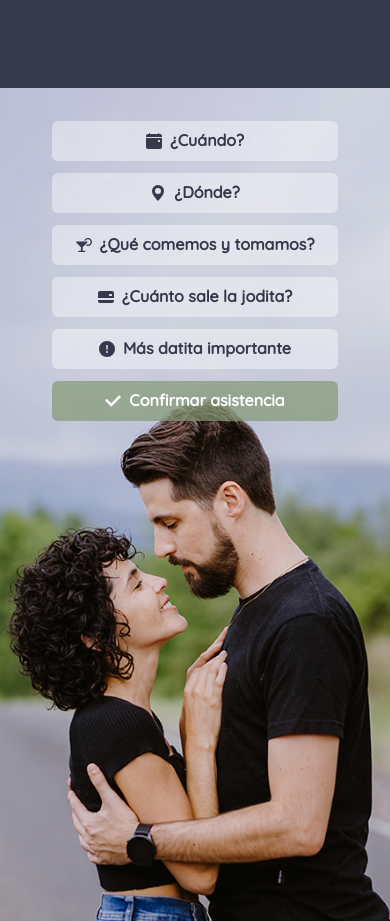
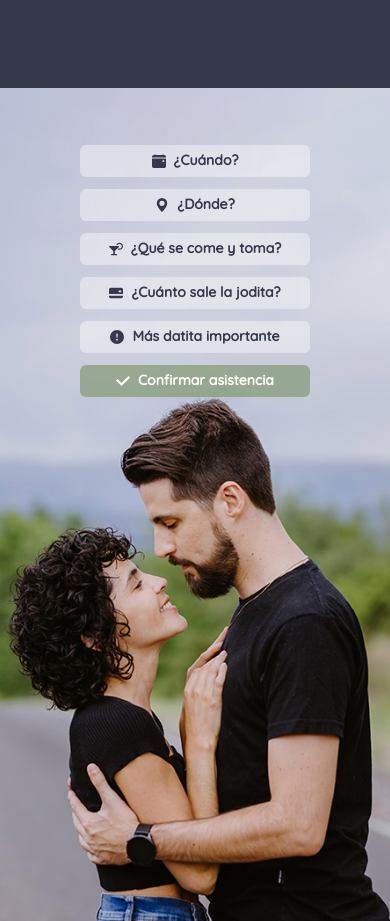
Before and after one commit to NicoPicotto/Picotzilda-Web, a React (Create React App) app: page / in a window 390 px wide. Shown: the part 1600-2521 px from the top of the page. Built offline with nearby package versions, Linux system fonts and the light colour scheme; a web font is replaced by a local one.

Commit message:
responsive botones de evento

```diff
--- a/src/Components/Evento/EventoLanding.js
+++ b/src/Components/Evento/EventoLanding.js
@@ -44,7 +44,8 @@ const EventoLanding = () => {
 				<ModalDatita />
 				<Button
 					leftIcon={<CheckIcon />}
-					w='75%'
+					size={isDesktop ? "md" : "sm"}
+					w={isDesktop ? '75%' : "60%"}
 					as='a'
 					bgColor='rgba(132, 153, 116, 0.7)'
 					_hover={{ bg: 'rgba(132, 153, 116)' }}
--- a/src/Components/Modales/ModalComida.js
+++ b/src/Components/Modales/ModalComida.js
@@ -9,6 +9,7 @@ import {
 	useDisclosure,
 	Text,
 	Flex,
+	useMediaQuery
 } from '@chakra-ui/react';
 import { BiDrink } from 'react-icons/bi';
 import { FaCocktail } from 'react-icons/fa';
@@ -20,12 +21,14 @@ const ModalComida = () => {
 
 	const { isOpen, onOpen, onClose } = useDisclosure();
 	const [overlay, setOverlay] = useState(<OverlayOne />);
+	const [isDesktop] = useMediaQuery('(min-width: 600px)');
 
 	return (
 		<>
 			<Button
 				leftIcon={<FaCocktail />}
-				w="75%"
+				size={isDesktop ? 'md' : 'sm'}
+				w={isDesktop ? '75%' : '60%'}
 				bgColor="rgba(255, 255, 255, 0.4)"
 				_hover={{bg: "rgba(255, 255, 255, 0.6)"}}
 				color='color.gris'
@@ -37,7 +40,7 @@ const ModalComida = () => {
 					onOpen();
 				}}
 			>
-				¿Qué comemos y tomamos?
+				¿Qué se come y toma?
 			</Button>
 			<Modal isCentered isOpen={isOpen} onClose={onClose}>
 				{overlay}
@@ -91,7 +94,7 @@ const ModalComida = () => {
 							color='color.gris'
 							textAlign='center'
 						>
-							• Strudel de hongos
+							• Strudel de hongos.
 						</Text>
 						<Text
 							fontFamily='fonts.secundaria'
@@ -100,7 +103,24 @@ const ModalComida = () => {
 							textAlign='center'
 							marginBottom={3}
 						>
-							• Bife de chorizo
+							• Bife de chorizo con salsa gremolata.
+						</Text>
+						<Flex justifyContent='center'>
+							<Divider
+								borderColor='color.gris'
+								opacity={0.3}
+								marginBottom={3}
+								w='50%'
+							/>
+						</Flex>
+						<Text
+							fontFamily='fonts.secundaria'
+							fontSize='sm'
+							color='color.gris'
+							textAlign='center'
+							marginBottom={3}
+						>
+							De postre un rico cremoso de maracuyá.
 						</Text>
 						<Flex justifyContent='center'>
 							<Divider
--- a/src/Components/Modales/ModalCuando.js
+++ b/src/Components/Modales/ModalCuando.js
@@ -9,6 +9,7 @@ import {
 	useDisclosure,
 	Text,
 	Flex,
+	useMediaQuery,
 } from '@chakra-ui/react';
 import { BsCalendar2Event, BsFillCalendarEventFill } from 'react-icons/bs';
 
@@ -19,14 +20,16 @@ const ModalCuando = () => {
 
 	const { isOpen, onOpen, onClose } = useDisclosure();
 	const [overlay, setOverlay] = useState(<OverlayOne />);
+	const [isDesktop] = useMediaQuery('(min-width: 600px)');
 
 	return (
 		<>
 			<Button
 				leftIcon={<BsFillCalendarEventFill />}
-				w="75%"
-				bgColor="rgba(255, 255, 255, 0.4)"
-				_hover={{bg: "rgba(255, 255, 255, 0.6)"}}
+				size={isDesktop ? 'md' : 'sm'}
+				w={isDesktop ? '75%' : '60%'}
+				bgColor='rgba(255, 255, 255, 0.4)'
+				_hover={{ bg: 'rgba(255, 255, 255, 0.6)' }}
 				color='color.gris'
 				fontFamily='fonts.secundaria'
 				marginBottom={3}
--- a/src/Components/Modales/ModalDatita.js
+++ b/src/Components/Modales/ModalDatita.js
@@ -9,7 +9,7 @@ import {
 	useDisclosure,
 	Text,
 	Flex,
-	useMediaQuery
+	useMediaQuery,
 } from '@chakra-ui/react';
 import {
 	BsFillExclamationCircleFill,
@@ -23,14 +23,16 @@ const ModalDatita = () => {
 
 	const { isOpen, onOpen, onClose } = useDisclosure();
 	const [overlay, setOverlay] = useState(<OverlayOne />);
+	const [isDesktop] = useMediaQuery('(min-width: 600px)');
 
 	return (
 		<>
 			<Button
 				leftIcon={<BsFillExclamationCircleFill />}
-				w="75%"
-				bgColor="rgba(255, 255, 255, 0.4)"
-				_hover={{bg: "rgba(255, 255, 255, 0.6)"}}
+				size={isDesktop ? 'md' : 'sm'}
+				w={isDesktop ? '75%' : '60%'}
+				bgColor='rgba(255, 255, 255, 0.4)'
+				_hover={{ bg: 'rgba(255, 255, 255, 0.6)' }}
 				color='color.gris'
 				fontFamily='fonts.secundaria'
 				marginBottom={3}
@@ -68,7 +70,10 @@ const ModalDatita = () => {
 							textAlign='center'
 							marginBottom={3}
 						>
-							El mayor de nuestros deseos es que todos podamos disfrutar de este día al máximo y sin preocupaciones, por lo que tomamos la decisión que sea un evento <Text as='b'>sólo para adultos</Text> (sin niños).
+							El mayor de nuestros deseos es que todos podamos disfrutar de este
+							día al máximo y sin preocupaciones, por lo que tomamos la decisión
+							que sea un evento <Text as='b'>sólo para adultos</Text> (sin
+							niños).
 						</Text>
 						<Flex justifyContent='center'>
 							<Divider
@@ -84,7 +89,9 @@ const ModalDatita = () => {
 							color='color.gris'
 							textAlign='center'
 						>
-							Si bien el código de vestimenta es <Text as='b'>elegante sport</Text>, no tengas miedo de llevar calzado cómodo para tirar los prohibidos.
+							Si bien el código de vestimenta es{' '}
+							<Text as='b'>elegante sport</Text>, no tengas miedo de llevar
+							calzado cómodo para tirar los prohibidos.
 						</Text>
 					</ModalBody>
 				</ModalContent>
--- a/src/Components/Modales/ModalDonde.js
+++ b/src/Components/Modales/ModalDonde.js
@@ -9,10 +9,11 @@ import {
 	useDisclosure,
 	Text,
 	Flex,
+	useMediaQuery,
 } from '@chakra-ui/react';
 import { BsGeoAltFill } from 'react-icons/bs';
-import {CiLocationOn} from "react-icons/ci"
-import {FiMap} from "react-icons/fi"
+import { CiLocationOn } from 'react-icons/ci';
+import { FiMap } from 'react-icons/fi';
 
 const ModalDonde = () => {
 	const OverlayOne = () => (
@@ -21,14 +22,16 @@ const ModalDonde = () => {
 
 	const { isOpen, onOpen, onClose } = useDisclosure();
 	const [overlay, setOverlay] = useState(<OverlayOne />);
+	const [isDesktop] = useMediaQuery('(min-width: 600px)');
 
 	return (
 		<>
 			<Button
 				leftIcon={<BsGeoAltFill />}
-				w="75%"
-				bgColor="rgba(255, 255, 255, 0.4)"
-				_hover={{bg: "rgba(255, 255, 255, 0.6)"}}
+				size={isDesktop ? 'md' : 'sm'}
+				w={isDesktop ? '75%' : '60%'}
+				bgColor='rgba(255, 255, 255, 0.4)'
+				_hover={{ bg: 'rgba(255, 255, 255, 0.6)' }}
 				color='color.gris'
 				fontFamily='fonts.secundaria'
 				marginBottom={3}
@@ -100,7 +103,6 @@ const ModalDonde = () => {
 								as='a'
 								target='_blank'
 								href='https://goo.gl/maps/X9SkHFPYgARFpxd17'
-
 							>
 								Abrir en Maps
 							</Button>
--- a/src/Components/Modales/ModalPago.js
+++ b/src/Components/Modales/ModalPago.js
@@ -9,6 +9,7 @@ import {
 	useDisclosure,
 	Text,
 	Flex,
+	useMediaQuery
 } from '@chakra-ui/react';
 import { BsCreditCard2BackFill, BsCreditCard2Back } from 'react-icons/bs';
 import { CopyIcon } from '@chakra-ui/icons';
@@ -21,6 +22,7 @@ const ModalPago = () => {
 	const { isOpen, onOpen, onClose } = useDisclosure();
 	const [overlay, setOverlay] = useState(<OverlayOne />);
 	const [copiado, setCopiado] = useState(false);
+	const [isDesktop] = useMediaQuery('(min-width: 600px)');
 
 	const copiarAlias = () => {
 		navigator.clipboard.writeText('NICOPICOTTO.UALA');
@@ -31,7 +33,8 @@ const ModalPago = () => {
 		<>
 			<Button
 				leftIcon={<BsCreditCard2BackFill />}
-				w="75%"
+				size={isDesktop ? 'md' : 'sm'}
+				w={isDesktop ? '75%' : '60%'}
 				bgColor="rgba(255, 255, 255, 0.4)"
 				_hover={{bg: "rgba(255, 255, 255, 0.6)"}}
 				color='color.gris'
@@ -71,7 +74,7 @@ const ModalPago = () => {
 							textAlign='center'
 							marginBottom={3}
 						>
-							El costo de la tarjeta es de <Text as='b'>$8.000</Text> por
+							El costo de la tarjeta es de <Text as='b'>$8.500</Text> por
 							persona.
 						</Text>
 						<Flex justifyContent='center'>
```
